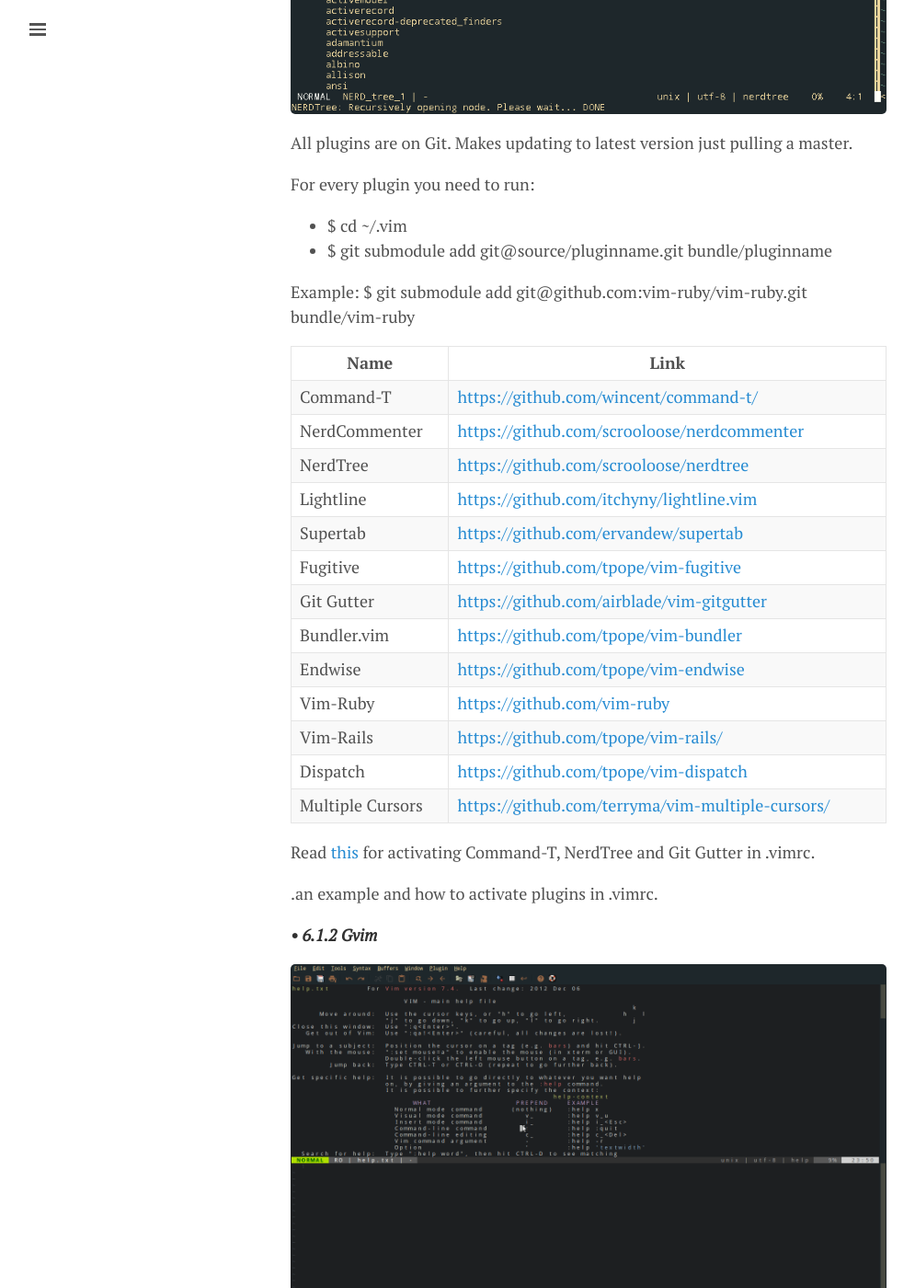
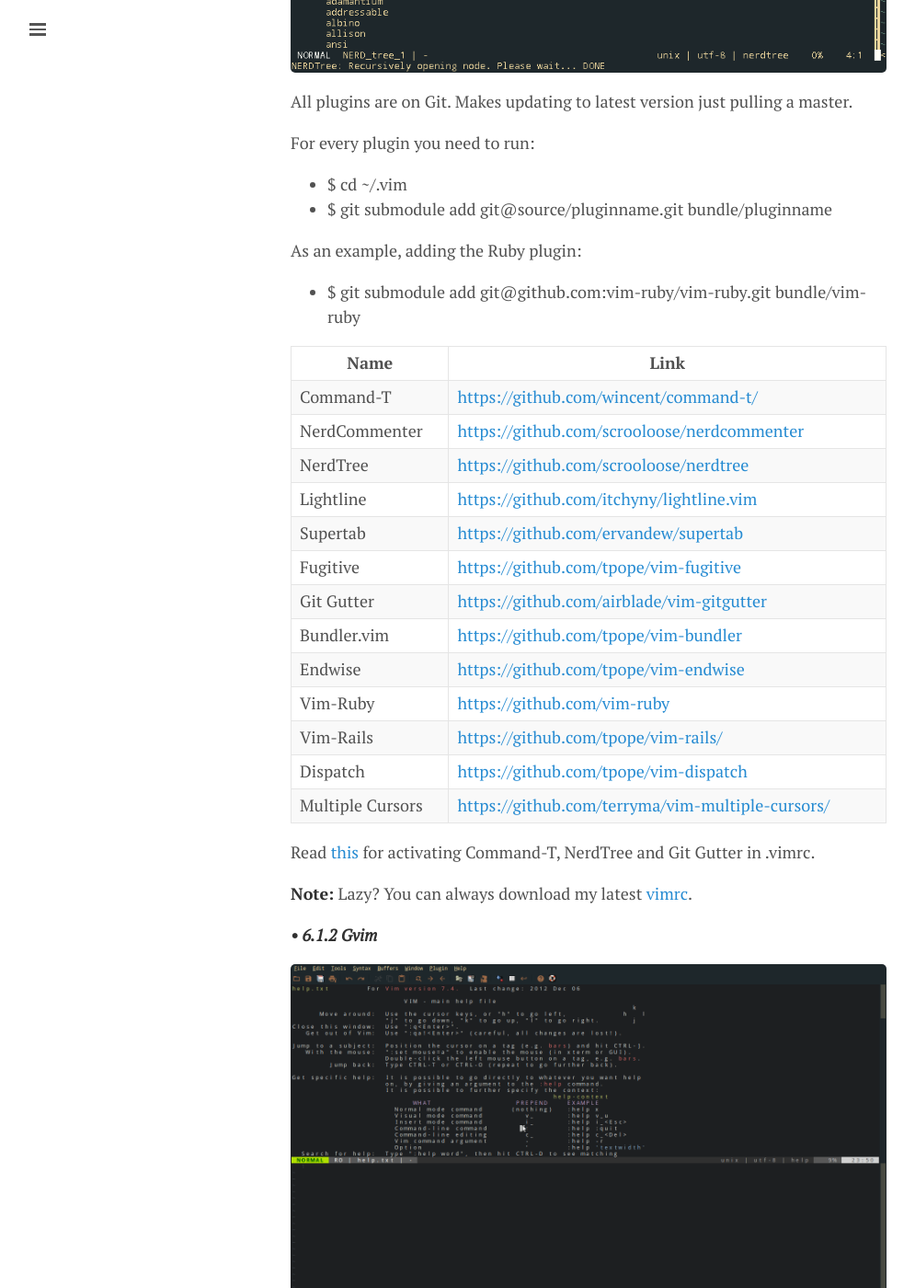
Before and after one commit to lgeurts/lgeurts.github.io, a Jekyll site: the page built from _posts/2017-07-11-bunsenlabs-linux-setup-notes-for dell-inspiron-6000.md, in a window 1280 px wide and 1400 px high, scrolled down 7518 px. Shown: the whole window at 92% size, without its empty margins (0-995 px from the left). Built offline with Jekyll 4.4.1, drawn with Linux system fonts in a browser that asks for light colours; nearby versions of some CDN libraries; comment, search, counter and statistics services are not loaded; some of the changed text lies outside the part shown.

Commit message:
Change vim section

```diff
--- a/_posts/2017-07-11-bunsenlabs-linux-setup-notes-for dell-inspiron-6000.md
+++ b/_posts/2017-07-11-bunsenlabs-linux-setup-notes-for dell-inspiron-6000.md
@@ -232,7 +230,9 @@
 - $ cd ~/.vim
 - $ git submodule add git@source/pluginname.git bundle/pluginname
 
-Example: $ git submodule add git@github.com:vim-ruby/vim-ruby.git bundle/vim-ruby
+As an example, adding the Ruby plugin:
+
+- $ git submodule add git@github.com:vim-ruby/vim-ruby.git bundle/vim-ruby
 
 Name          | Link
 ------------- | --------
@@ -252,7 +252,7 @@
 
 Read [this](assets/vim-plugin-settings.txt) for activating Command-T, NerdTree and Git Gutter in .vimrc.
 
-.an example and how to activate plugins in .vimrc.
+**Note:** Lazy? You can always download my latest [vimrc](https://github.com/lgeurts/BunsenLabs-Setup/tree/master/.vim/).
 
 ***• 6.1.2 Gvim***
 
```
Also changed, not shown: other parts of _posts/2017-07-11-bunsenlabs-linux-setup-notes-for dell-inspiron-6000.md (+0 -2 lines).
